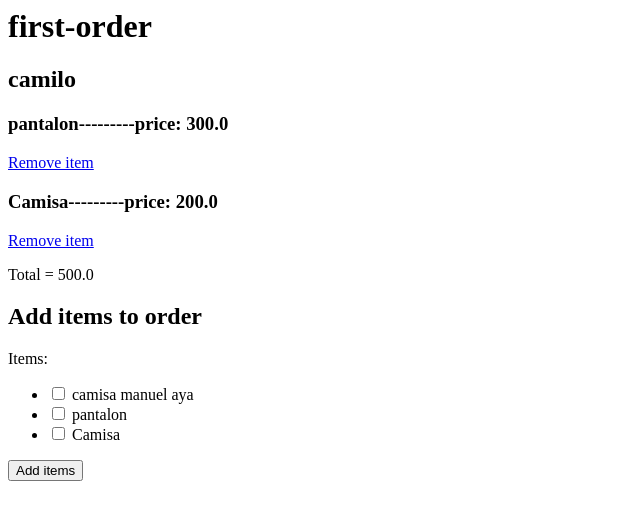
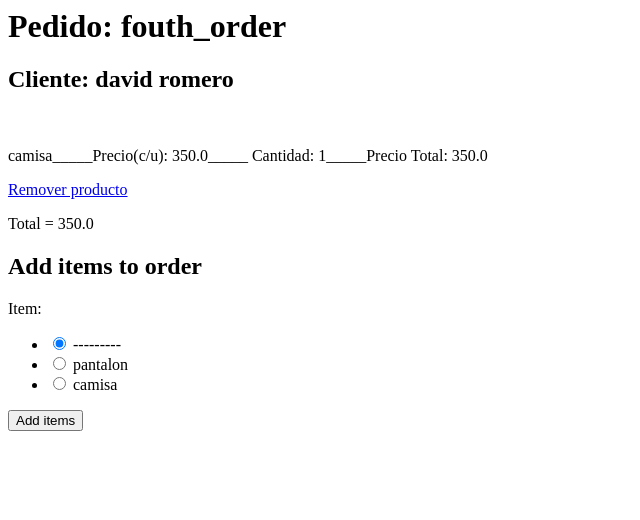
Before and after one commit to camilo1rp/django_margitex, a Django app: page /mystore/1/ in a window 1280 px wide. Shown: the top 520 px of the page, without its empty margins (0-640 px from the left). Run offline with Django 3.2, Linux system fonts and the light colour scheme; data comes from the database, SQL or seed files in the repository.

Commit message:
added sum of products and quantity

```diff
--- a/mysite/mystore/admin.py
+++ b/mysite/mystore/admin.py
@@ -1,5 +1,6 @@
 from django.contrib import admin
-from .models import Item, Order
+from .models import Item, Order, qty
 
 admin.site.register(Item)
 admin.site.register(Order)
+admin.site.register(qty)
--- a/mysite/mystore/forms.py
+++ b/mysite/mystore/forms.py
@@ -1,13 +1,13 @@
 from django import forms
-from .models import Order, Item
-from django.forms.widgets import CheckboxSelectMultiple
+from .models import Order, Item, qty
+from django.forms.widgets import *
 
 class OrderForm(forms.ModelForm):
 
     class Meta:
         model = Order
         fields = ('order', 'client', 'added_by')
-
+"""
 class SelForm(forms.ModelForm):
 
     class Meta:
@@ -19,3 +19,15 @@
 
         self.fields["items"].widget = CheckboxSelectMultiple()
         self.fields["items"].queryset = Item.objects.all()
+"""
+class SelForm(forms.ModelForm):
+
+    class Meta:
+        model = qty
+        fields = ('item',)
+
+    def __init__(self, *args, **kwargs):
+        super(SelForm, self).__init__(*args, **kwargs)
+
+        self.fields["item"].widget = RadioSelect()
+        self.fields["item"].queryset = Item.objects.all()
--- a/mysite/mystore/models.py
+++ b/mysite/mystore/models.py
@@ -10,10 +10,17 @@
     created = models.DateTimeField(auto_now_add=True)
     client = models.CharField(max_length=25)
     added_by = models.ForeignKey(User, on_delete=models.CASCADE)
-    items = models.ManyToManyField('Item')
+    items = models.ManyToManyField('Item', through='qty')
 
     def add_items(self):
         return self.items.aggregate(total=models.Sum('price'))['total']
+
+    def add_all_items(self):
+        cnt = 0
+        for qty in self.qty_set.all():
+            cnt += qty.add_same_items()
+        return cnt
+
 
 
 class Item(models.Model):
@@ -43,3 +50,11 @@
         ordering = ('-created',)
     def __str__(self):
         return self.item_name
+
+class qty(models.Model):
+    order = models.ForeignKey(Order, on_delete=models.CASCADE)
+    item = models.ForeignKey(Item, on_delete=models.CASCADE)
+    quantity = models.IntegerField(default=1)
+
+    def add_same_items(self):
+        return  self.quantity * self.item.price
--- a/mysite/mystore/templates/mystore/detail.html
+++ b/mysite/mystore/templates/mystore/detail.html
@@ -1,11 +1,13 @@
-<h1>{{ order.order }}</h1>
+{% load index %}
+<h1>Pedido: {{ order.order }}</h1>
 
-<h2>{{ order.client}}</h2>
-{%for item in order.items.all%}
-    <h3>{{item.item_name}}---------price: {{ item.price}}</h3>
-    <a href="{% url 'mystore:item_removed' order.id item.id %}">Remove item</a>
+<h2>Cliente: {{ order.client}}</h2>
+<br>
+{%for item_order in order.qty_set.all%}
+    <p>{{item_order.item.item_name}}_____Precio(c/u): {{item_order.item.price}}_____ Cantidad: {{ item_order.quantity }}_____Precio Total: {{item_order.add_same_items}}</p>
+    <a href="{% url 'mystore:item_removed' order.id item_order.item.id %}">Remover producto</a>
 {% endfor%}
-<p>Total = {{ order.add_items }}</p>
+<p>Total = {{ order.add_all_items}}</p>
 
 <h2>Add items to order</h2>
         <form action="." method="post">
--- /dev/null
+++ b/mysite/mystore/templatetags/index.py
@@ -0,0 +1,6 @@
+from django import template
+register = template.Library()
+
+@register.filter
+def index(List, i):
+    return List[int(i)]
--- a/mysite/mystore/views.py
+++ b/mysite/mystore/views.py
@@ -26,14 +26,21 @@
 def detail(request, order_id, item_rmv=None):
     order = get_object_or_404(Order, pk=order_id)
     order.items.remove(item_rmv)
+    #order_items = order.items.all()
+    order_items_qty = order.qty_set.all()
     if request.method == 'POST':
-        form = SelForm(request.POST or None, instance=order)
-        order_items = order.items
-        # An order was added
+        form = SelForm(request.POST )
         if form.is_valid():
-            new_items = form.save(commit=False)
-            new_items.items.add(*form.cleaned_data['items'])
-            new_items.save()
+            new_item = form.save(commit=False)
+            item_form= new_item.item
+            for qty in order_items_qty:
+                if item_form == qty.item:
+                    qty.quantity += 1
+                    qty.save()
+                    #order.save()
+                    return HttpResponseRedirect(reverse('mystore:detail', args=(order.id,)))
+            new_item.order = order
+            new_item.save()
             return HttpResponseRedirect(reverse('mystore:detail', args=(order.id,)))
     else:
         form = SelForm()
```
Also changed, not shown: mysite/mystore/templates/mystore/results.html (deleted, +0 -9 lines), mysite/db.sqlite3, mysite/mystore/migrations/0001_initial.py, mysite/mystore/templatetags/__init__.py (added).
